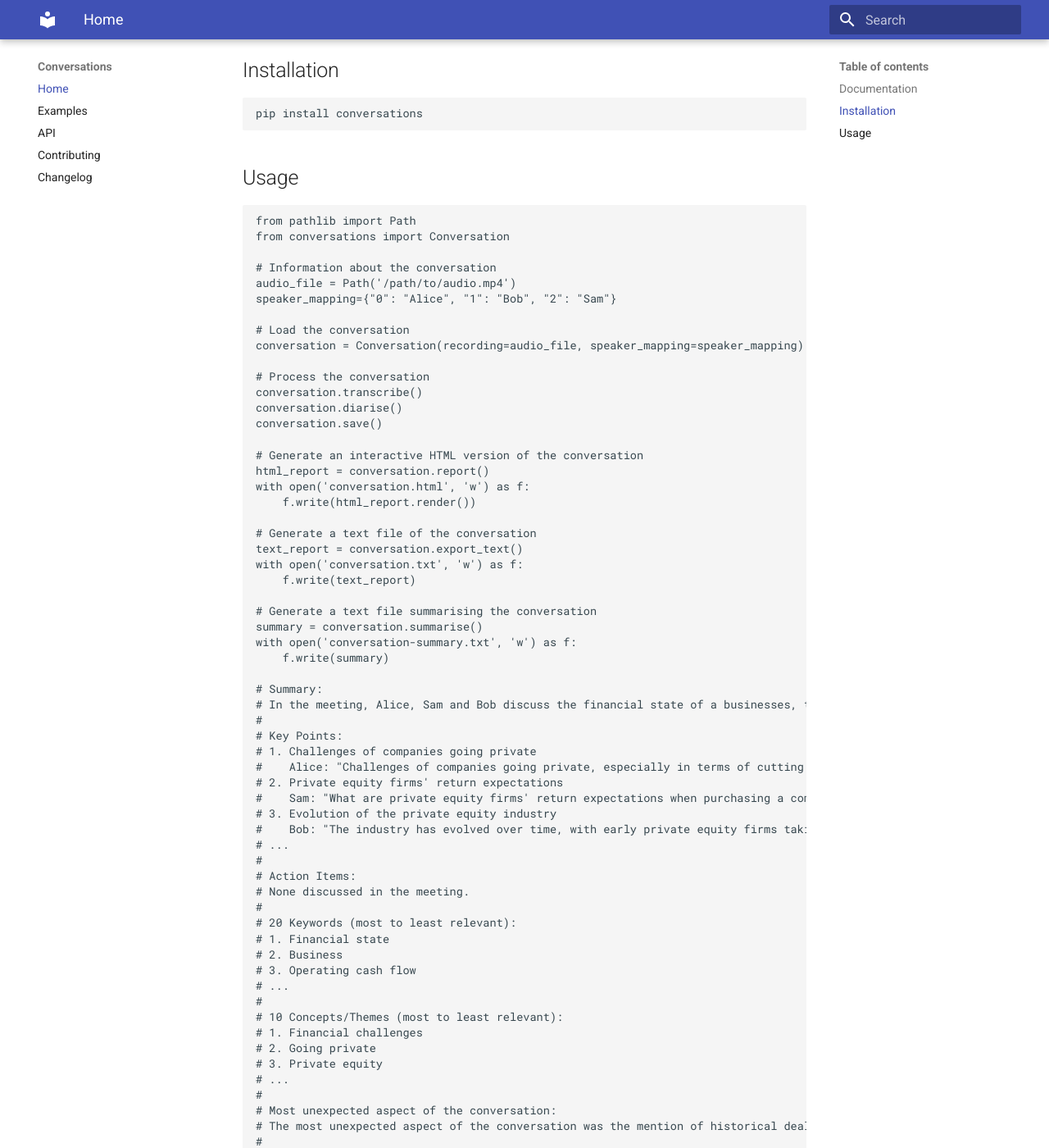
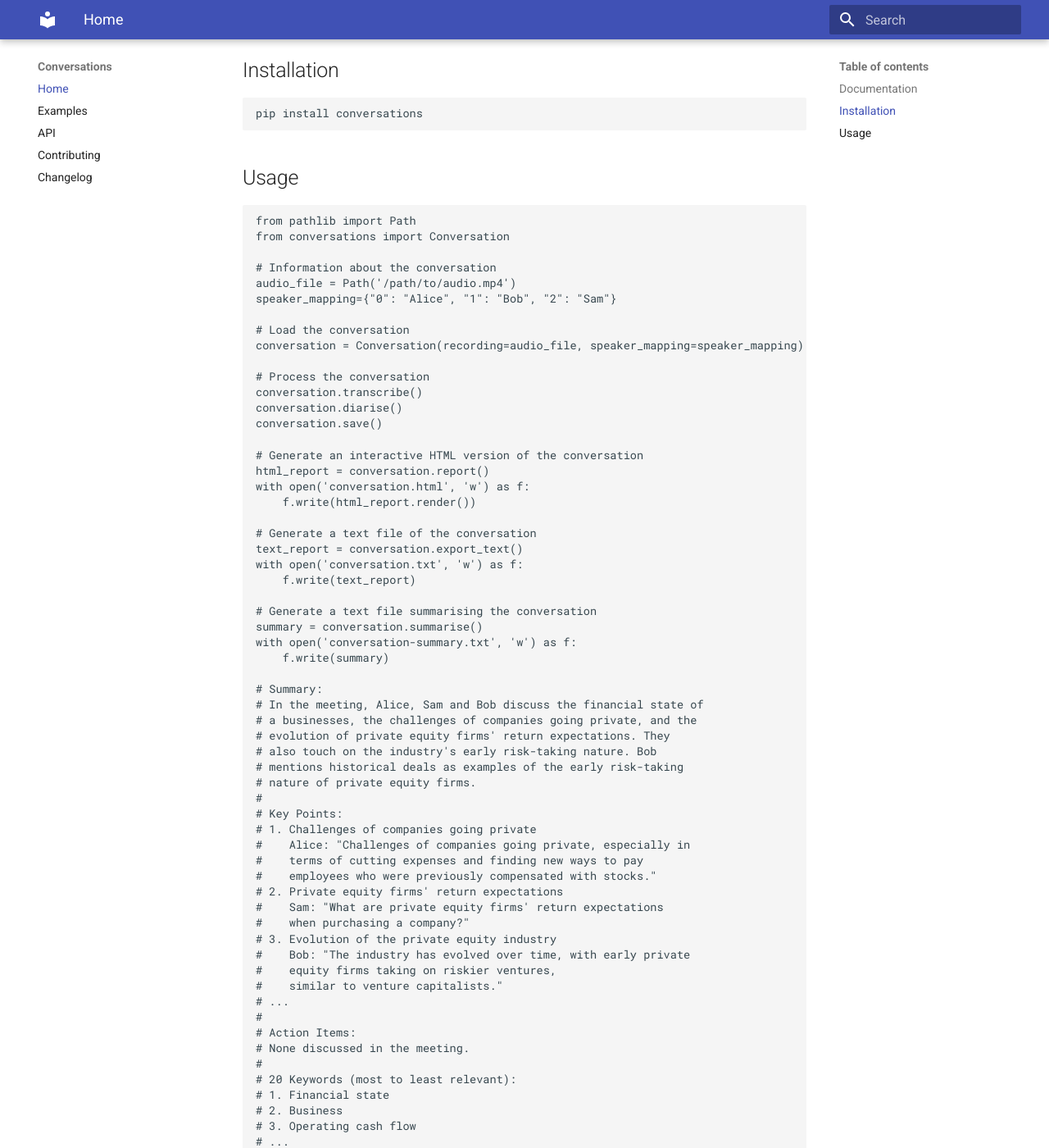
Before and after one commit to rob-luke/conversations, an MkDocs documentation site: the page built from docs/index.md, in a window 1280 px wide and 1400 px high, scrolled down 517 px. Shown: the whole window at 82% size. Built offline with MkDocs 1.6.1 and Material for MkDocs 9.7.7, drawn with Linux system fonts in a browser that asks for light colours; some of the changed text lies outside the part shown.

Commit message:
docs: improve summary docs

```diff
--- a/docs/index.md
+++ b/docs/index.md
@@ -60,15 +60,25 @@ with open('conversation-summary.txt', 'w') as f:
     f.write(summary)
 
 # Summary:
-# In the meeting, Alice, Sam and Bob discuss the financial state of a businesses, the challenges of companies going private, and the evolution of private equity firms' return expectations. They also touch on the industry's early risk-taking nature. Bob mentions historical deals as examples of the early risk-taking nature of private equity firms.
+# In the meeting, Alice, Sam and Bob discuss the financial state of
+# a businesses, the challenges of companies going private, and the
+# evolution of private equity firms' return expectations. They
+# also touch on the industry's early risk-taking nature. Bob
+# mentions historical deals as examples of the early risk-taking
+# nature of private equity firms.
 #
 # Key Points:
 # 1. Challenges of companies going private
-#    Alice: "Challenges of companies going private, especially in terms of cutting expenses and finding new ways to pay employees who were previously compensated with stocks."
+#    Alice: "Challenges of companies going private, especially in
+#    terms of cutting expenses and finding new ways to pay
+#    employees who were previously compensated with stocks."
 # 2. Private equity firms' return expectations
-#    Sam: "What are private equity firms' return expectations when purchasing a company?"
+#    Sam: "What are private equity firms' return expectations
+#    when purchasing a company?"
 # 3. Evolution of the private equity industry
-#    Bob: "The industry has evolved over time, with early private equity firms taking on riskier ventures, similar to venture capitalists."
+#    Bob: "The industry has evolved over time, with early private
+#    equity firms taking on riskier ventures,
+#    similar to venture capitalists."
 # ...
 #
 # Action Items:
@@ -87,11 +97,15 @@ with open('conversation-summary.txt', 'w') as f:
 # ...
 #
 # Most unexpected aspect of the conversation:
-# The most unexpected aspect of the conversation was the mention of historical deals like RJR Nabisco and TWA Airlines as examples of the early risk-taking nature of private equity firms.
+# The most unexpected aspect of the conversation was the mention of
+# historical deals like RJR Nabisco and TWA Airlines as examples
+# of the early risk-taking nature of private equity firms.
 #
 # Concepts/Topics explained in the transcript:
 # 1. Private equity firms' return expectations:
-#    Bob explains that the industry has evolved over time, with early private equity firms taking on riskier ventures, similar to venture capitalists. No inaccuracies were identified.
+#    Bob explains that the industry has evolved over time,
+#    with early private equity firms taking on riskier ventures,
+#    similar to venture capitalists. No inaccuracies were identified.
 #
 # Tone of the conversation:
 # Overall tone: Informative and analytical
```
